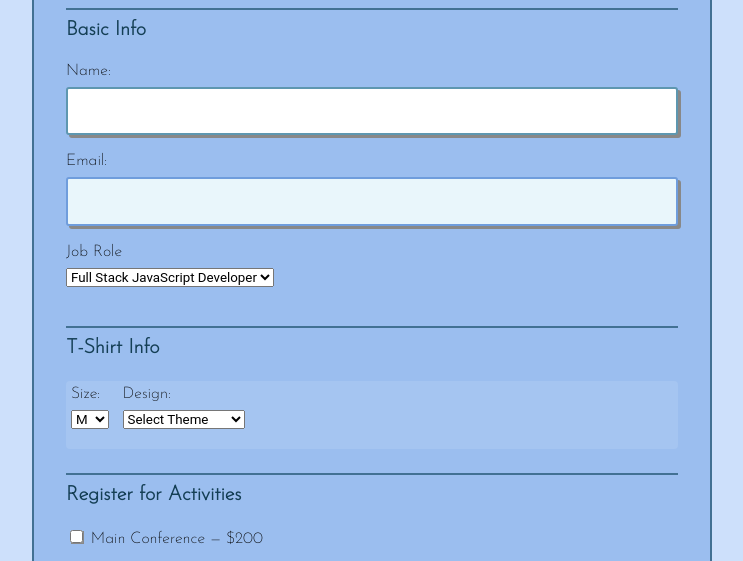
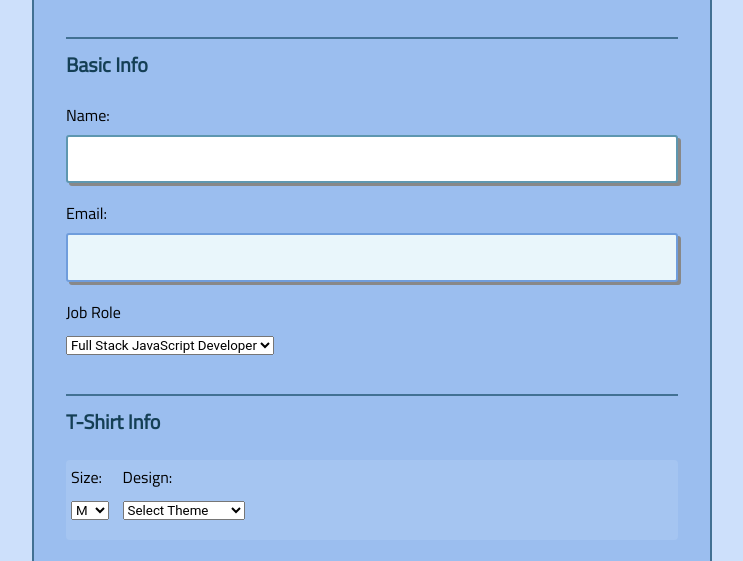
Before and after one commit to tmaltbie/interactive-form, a website: page index.html in a window 1280 px wide. Shown: the part 210-771 px from the top of the page, without its empty margins (268-1011 px from the left). Drawn offline with Linux system fonts and the light colour scheme.

Commit message:
Update style.css

```diff
--- a/css/style.css
+++ b/css/style.css
@@ -3,7 +3,8 @@
 ==================================== */
 
 @import url('https://fonts.googleapis.com/css?family=Nunito|Roboto+Mono');
-@import url('https://fonts.googleapis.com/css2?family=Josefin+Sans:wght@200&display=swap');
+@import url('https://fonts.googleapis.com/css2?family=Josefin+Sans&display=swap');
+@import url('https://fonts.googleapis.com/css2?family=Titillium+Web&display=swap');
 
 * {
   box-sizing: border-box;
@@ -12,7 +13,7 @@
 body,
 input,
 button {
-	font-family: 'Josefin Sans', sans-serif;
+	font-family: 'Titillium Web', sans-serif;
 }
 
 body {
@@ -102,6 +103,18 @@ input {
 
 .activities input {
   box-shadow: 1px 1px #888888;
+}
+
+.activities label {
+  transition: all .4s ease-in-out
+}
+
+.activities label:hover {
+  color: #efe79b
+}
+
+input:disabled {
+  text-decoration: line-through;
 }
 
 input:focus {
```
